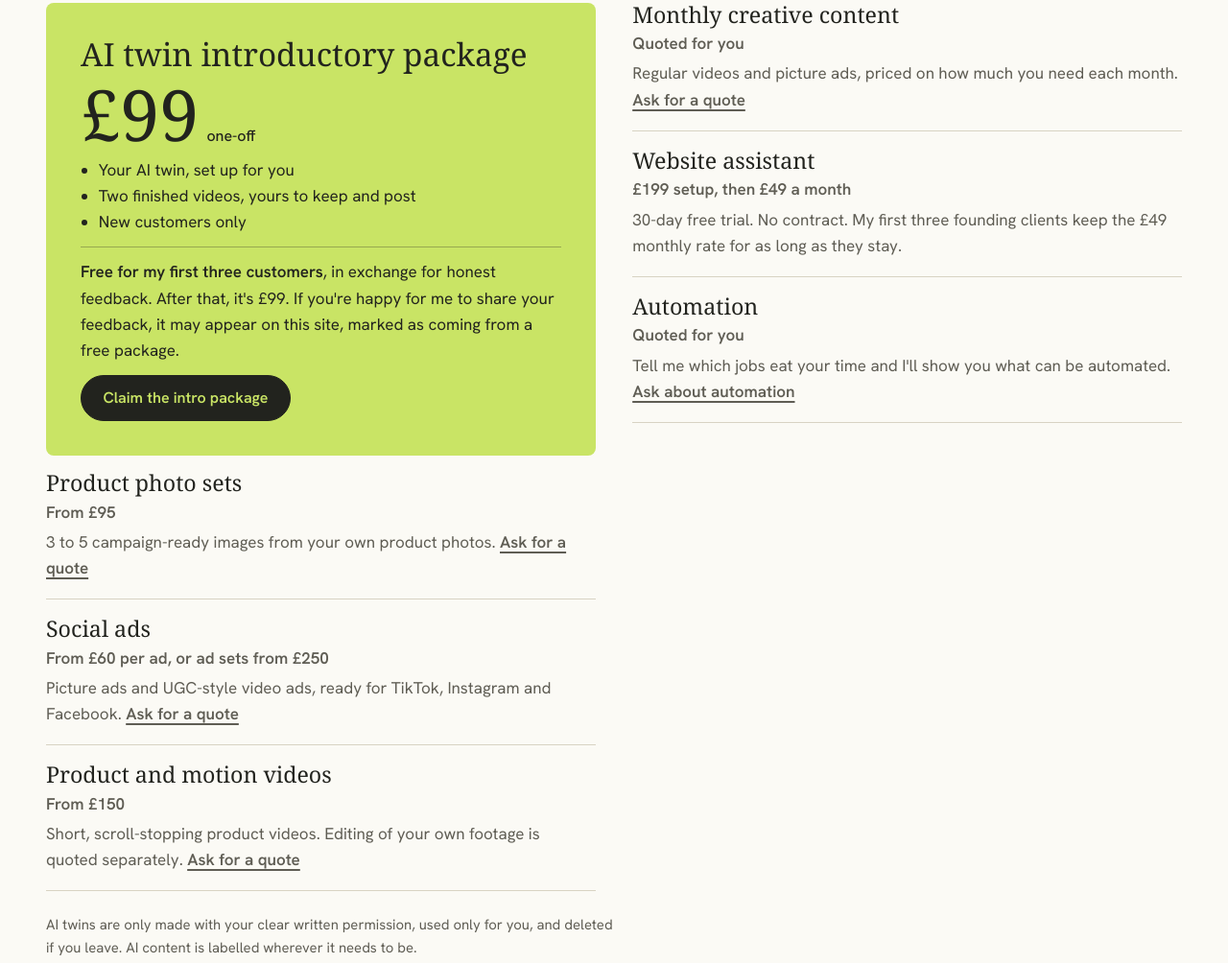
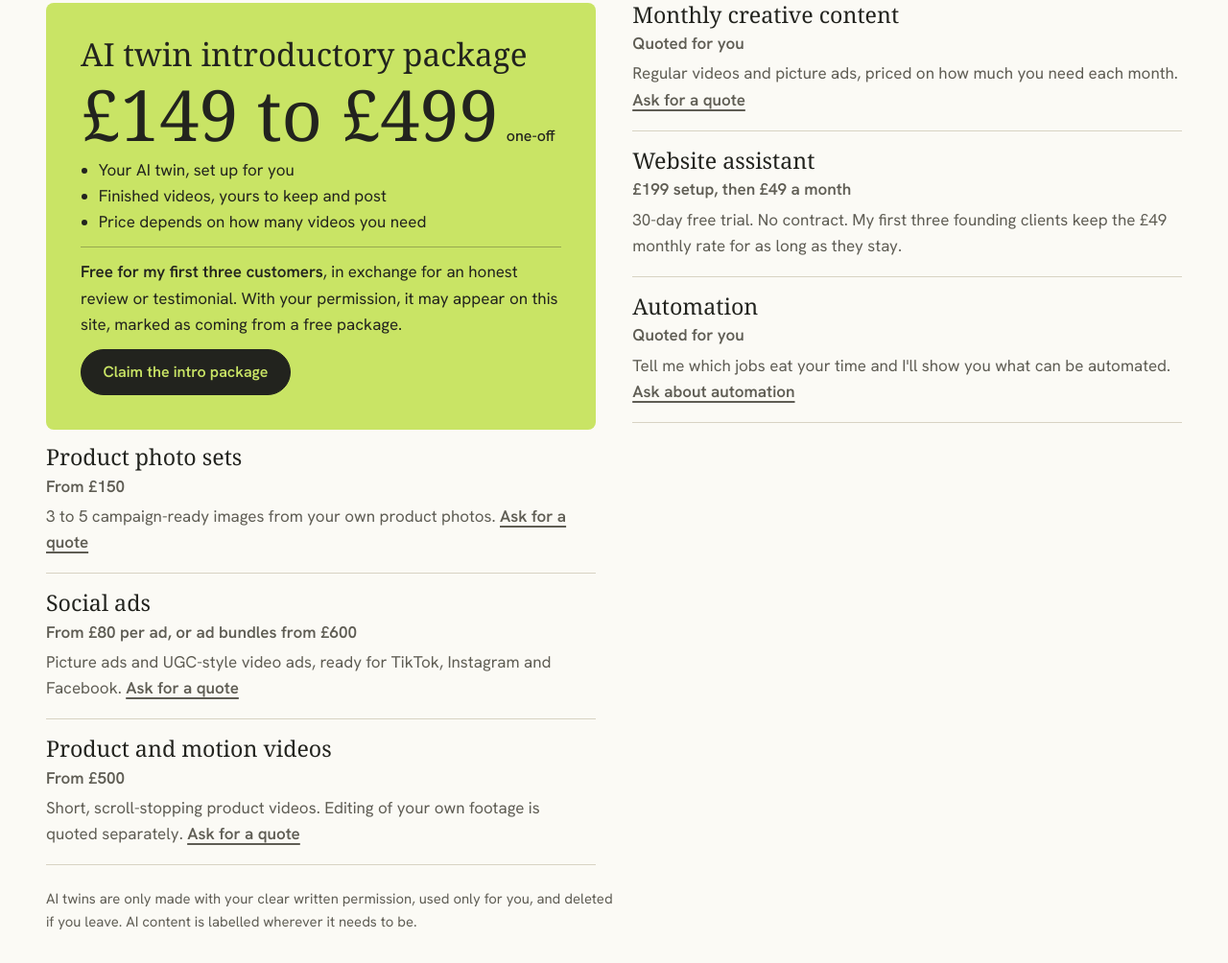
Before and after one commit to asramudrushai/glikify-site, a plain HTML site: page index.html in a window 1280 px wide. Shown: the part 5750-6754 px from the top of the page at 96% size. Drawn offline with Linux system fonts and the light colour scheme; a web font is replaced by a local one.

Commit message:
Add files via upload

```diff
--- a/index.html
+++ b/index.html
@@ -445,14 +445,14 @@ footer a{color:var(--ivory)}
           <h3>One-off creative packages</h3>
           <article class="offer">
             <h4>AI twin introductory package</h4>
-            <p class="amt">£99<small>one-off</small></p>
-            <ul><li>Your AI twin, set up for you</li><li>Two finished videos, yours to keep and post</li><li>New customers only</li></ul>
-            <p class="free"><b>Free for my first three customers</b>, in exchange for honest feedback. After that, it's £99. If you're happy for me to share your feedback, it may appear on this site, marked as coming from a free package.</p>
+            <p class="amt">£149 to £499<small>one-off</small></p>
+            <ul><li>Your AI twin, set up for you</li><li>Finished videos, yours to keep and post</li><li>Price depends on how many videos you need</li></ul>
+            <p class="free"><b>Free for my first three customers</b>, in exchange for an honest review or testimonial. With your permission, it may appear on this site, marked as coming from a free package.</p>
             <a class="btn" href="#contact" data-service="AI twin videos">Claim the intro package</a>
           </article>
-          <div class="prow" style="margin-top:16px;padding-top:0"><h4>Product photo sets</h4><p class="amt">From £95</p><p>3 to 5 campaign-ready images from your own product photos. <a class="textlink" href="#contact" data-service="Product photography and picture ads">Ask for a quote</a></p></div>
-          <div class="prow"><h4>Social ads</h4><p class="amt">From £60 per ad, or ad sets from £250</p><p>Picture ads and UGC-style video ads, ready for TikTok, Instagram and Facebook. <a class="textlink" href="#contact" data-service="Product videos and social adverts">Ask for a quote</a></p></div>
-          <div class="prow"><h4>Product and motion videos</h4><p class="amt">From £150</p><p>Short, scroll-stopping product videos. Editing of your own footage is quoted separately. <a class="textlink" href="#contact" data-service="Product videos and social adverts">Ask for a quote</a></p></div>
+          <div class="prow" style="margin-top:16px;padding-top:0"><h4>Product photo sets</h4><p class="amt">From £150</p><p>3 to 5 campaign-ready images from your own product photos. <a class="textlink" href="#contact" data-service="Product photography and picture ads">Ask for a quote</a></p></div>
+          <div class="prow"><h4>Social ads</h4><p class="amt">From £80 per ad, or ad bundles from £600</p><p>Picture ads and UGC-style video ads, ready for TikTok, Instagram and Facebook. <a class="textlink" href="#contact" data-service="Product videos and social adverts">Ask for a quote</a></p></div>
+          <div class="prow"><h4>Product and motion videos</h4><p class="amt">From £500</p><p>Short, scroll-stopping product videos. Editing of your own footage is quoted separately. <a class="textlink" href="#contact" data-service="Product videos and social adverts">Ask for a quote</a></p></div>
         </div>
         <div class="pgroup">
           <h3>Monthly services</h3>
```
